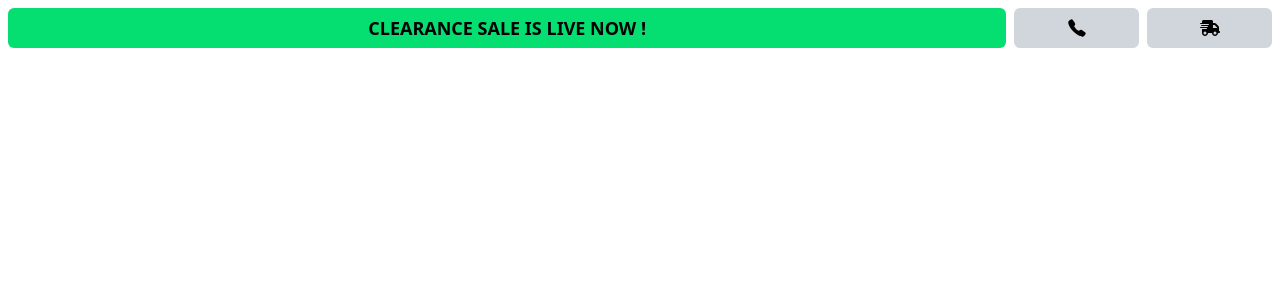
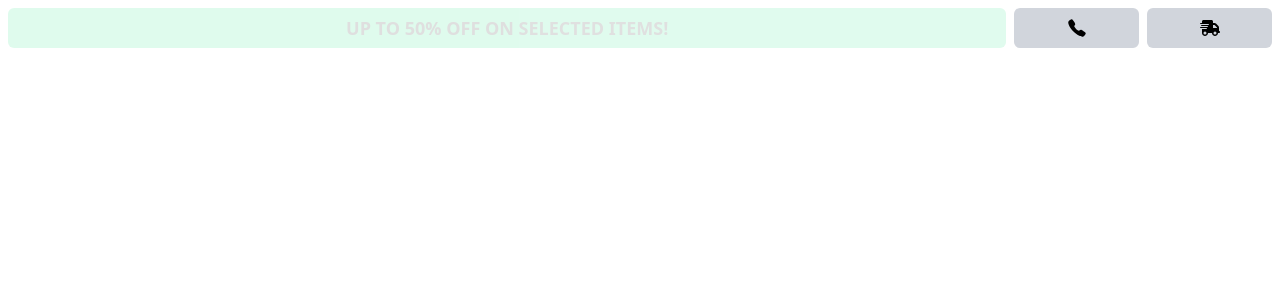
Before and after one commit to snippet-labs/CLIENT-AASHIS, a React (Vite) app in the folder client/: page / in a window 1280 px wide. Shown: the top 300 px of the page. Built offline with nearby package versions, Linux system fonts and the light colour scheme.

Commit message:
client(component/navbar): add random sales tags

```diff
--- a/client/package.json
+++ b/client/package.json
@@ -11,6 +11,8 @@
   },
   "dependencies": {
     "@tailwindcss/vite": "^4.1.4",
+    "gsap": "^3.12.7",
+    "motion": "^12.9.2",
     "react": "^19.0.0",
     "react-dom": "^19.0.0",
     "react-icons": "^5.5.0",
--- a/client/src/Components/Navbar/Navbar.tsx
+++ b/client/src/Components/Navbar/Navbar.tsx
@@ -1,32 +1,71 @@
+import React, { useEffect, useState, useRef } from 'react';
+
+// MOTION
+import { AnimatePresence, motion } from 'motion/react';
 // UTILS
 import Button from '../../Utils/Button';
-
+// CONSTANTS
+import { sales } from '../../Constants/Saleoffer';
 // ICONS
 import { IoCall } from 'react-icons/io5';
 import { FaTruckFast } from 'react-icons/fa6';
-
 // HOOKS
 import useWindowSize from '../../Hooks/useWindowSize';
 
+
+// FUNCTIONAL COMPONENT
 const Navbar: React.FC = () => {
+  // HOOKS
   const windowSize: number = useWindowSize();
+  const [currentSale, setCurrentSale] = useState<string>(sales[0]);
+  const timeoutRef = useRef<number | null>(null);
+
+  // EFFECTS
+  useEffect(() => {
+    const showRandomSale = (): void => {
+      const randomIndex: number = Math.floor(Math.random() * sales.length);
+      setCurrentSale(sales[randomIndex]);
+      const randomDelay: number = Math.floor(Math.random() * 5000) + 5000;
+      timeoutRef.current = window.setTimeout(showRandomSale, randomDelay);
+    };
+
+    timeoutRef.current = window.setTimeout(showRandomSale, 5000);
+
+    return () => {
+      if (timeoutRef.current !== null) {
+        clearTimeout(timeoutRef.current);
+      }
+    };
+  }, []);
+
   return (
     <div className="CONTAINER">
-      <div className="FLEX-CENTER  gap-2">
-        <div className="FLEX-CENTER text-xs font-semibold md:text-md lg:text-lg w-[80%] h-[40px] bg-green-400 rounded-md transition-all">
-          CLEARANCE SALE IS LIVE NOW !
-        </div>
+      <div className="FLEX-CENTER gap-2">
+        <AnimatePresence mode="wait">
+          <motion.div
+            key={currentSale}
+            initial={{ opacity: 0 }}
+            animate={{ opacity: 1 }}
+            exit={{ opacity: 0 }}
+            transition={{ duration: 0.3 }}
+            className="FLEX-CENTER text-xs font-semibold md:text-md lg:text-lg w-[80%] h-[40px] bg-green-400 rounded-md transition-all"
+          >
+            {currentSale}
+          </motion.div>
+        </AnimatePresence>
+
         <div className="FLEX-CENTER w-[10%] h-[40px] bg-gray-300 rounded-md">
           <Button
-            title={'HELP CENTER'}
+            title="HELP CENTER"
             windowSize={windowSize}
             icon={<IoCall size={20} />}
             className=""
           />
         </div>
+
         <div className="FLEX-CENTER w-[10%] h-[40px] bg-gray-300 rounded-md">
           <Button
-            title={'TRACK ORDER'}
+            title="TRACK ORDER"
             windowSize={windowSize}
             icon={<FaTruckFast size={20} />}
           />
--- /dev/null
+++ b/client/src/Constants/Saleoffer.ts
@@ -0,0 +1,5 @@
+export const sales = [
+    'CLEARANCE SALE IS LIVE NOW!',
+    'UP TO 50% OFF ON SELECTED ITEMS!',
+    'GET OUR PRODUCTS IN WHOLESALE RATE!'
+]
```
